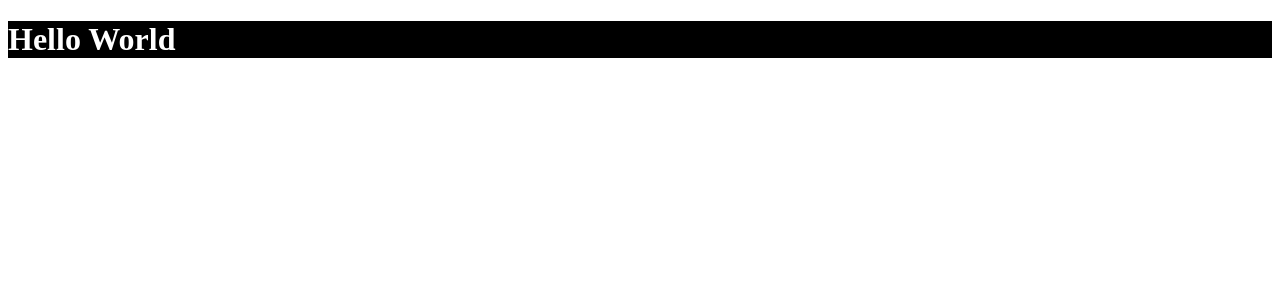
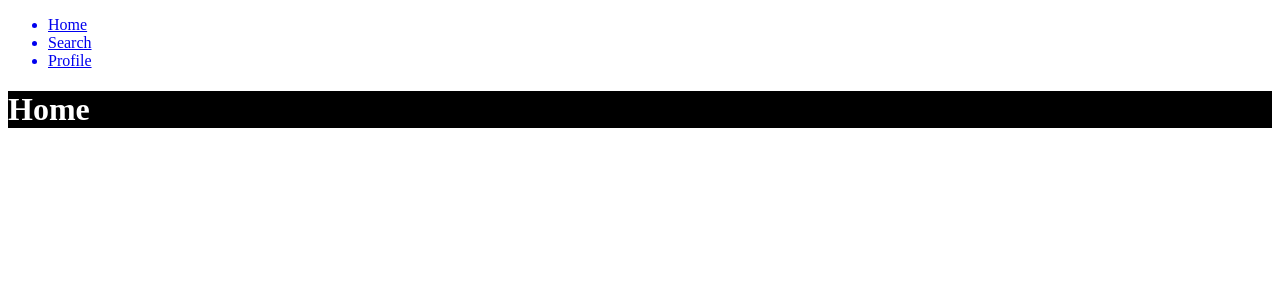
Before and after one commit to Easie-Gourmet-Blue-Ocean/gourmet-made-easie, a React app: page / in a window 1280 px wide. Shown: the top 300 px of the page. Built offline with nearby package versions, Linux system fonts and the light colour scheme; the HTML template or start-up script is replaced by a standard one.

Commit message:
file structure

```diff
--- a/src/App.js
+++ b/src/App.js
@@ -1,14 +1,24 @@
 import React from "react";
-import { hot } from 'react-hot-loader/root';
+import { hot } from "react-hot-loader/root";
+import { BrowserRouter as Router, Route, Routes } from "react-router-dom";
+import Navbar from "./components/Navbar.js";
+import Search from "./components/pages/Search.js";
+import Profile from "./components/pages/Profile.js";
+import Home from "./components/pages/Home.js";
 
 const App = () => {
-    return (
-        <>
-        <h1>
-            Hello World
-        </h1>
-        </>
-    )
-}
+  return (
+    <Router>
+      <>
+        <Navbar />
+        <Routes>
+          <Route path="/" element={<Home />} />
+          <Route path="/search" element={<Search />} />
+          <Route path="/profile" element={<Profile />} />
+        </Routes>
+      </>
+    </Router>
+  );
+};
 
 export default hot(App);
--- /dev/null
+++ b/src/components/Navbar.js
@@ -0,0 +1,26 @@
+import React from 'react';
+import { Link } from 'react-router-dom';
+
+const Navbar = () => {
+
+  return (
+
+    <nav>
+      <ul>
+        <Link to='/'>
+          <li>Home</li>
+        </Link>
+        <Link to='/search'>
+          <li>Search</li>
+        </Link>
+        <Link to='/profile'>
+          <li>Profile</li>
+        </Link>
+      </ul>
+    </nav>
+
+  )
+
+}
+
+export default Navbar;
--- /dev/null
+++ b/src/components/pages/Home.js
@@ -0,0 +1,12 @@
+import React from "react";
+
+
+const Home = () => {
+    return (
+        <>
+        <h1>Home</h1>
+        </>
+    )
+}
+
+export default Home;
--- /dev/null
+++ b/src/components/pages/Profile.js
@@ -0,0 +1,12 @@
+import React from "react";
+
+
+const Profile = () => {
+    return (
+        <>
+        <h1>Profile</h1>
+        </>
+    )
+}
+
+export default Profile;
--- /dev/null
+++ b/src/components/pages/Search.js
@@ -0,0 +1,12 @@
+import React from "react";
+
+
+const Search = () => {
+    return (
+        <>
+        <h1>Search</h1>
+        </>
+    )
+}
+
+export default Search;
```
Also changed, not shown: 1 other file (tests, documents, lock files or other folders).
